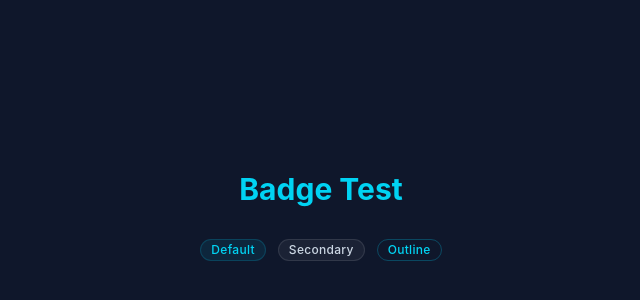
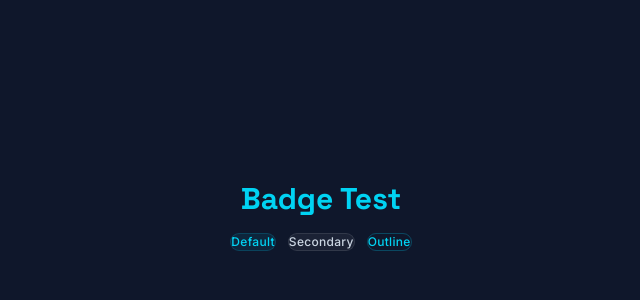
Before and after one commit to IyvonneAyoyi/Iyvonne-Ayoyi, a React (Vite) app: page / in a window 1280 px wide. Shown: the part 184-484 px from the top of the page, without its empty margins (319-959 px from the left). Built offline with nearby package versions, Linux system fonts and the light colour scheme.

Commit message:
Add global styles, custom scrollbar, and selection color

```diff
--- a/src/index.css
+++ b/src/index.css
@@ -1 +1,44 @@
 @import "tailwindcss";
+
+* {
+  box-sizing: border-box;
+  margin: 0;
+  padding: 0;
+}
+
+html {
+  scroll-behavior: smooth;
+}
+
+body {
+  font-family: 'Inter', sans-serif;
+  background-color: #0B1220;
+  color: #F0F4FF;
+  overflow-x: hidden;
+  line-height: 1.7;
+}
+
+h1, h2, h3, h4, h5, h6 {
+  font-family: 'Space Grotesk', sans-serif;
+}
+
+/* Custom scrollbar */
+::-webkit-scrollbar {
+  width: 5px;
+}
+::-webkit-scrollbar-track {
+  background: #0B1220;
+}
+::-webkit-scrollbar-thumb {
+  background: rgba(0, 212, 255, 0.3);
+  border-radius: 4px;
+}
+::-webkit-scrollbar-thumb:hover {
+  background: rgba(0, 212, 255, 0.6);
+}
+
+/* Text selection */
+::selection {
+  background: rgba(0, 212, 255, 0.2);
+  color: #F0F4FF;
+}
```
